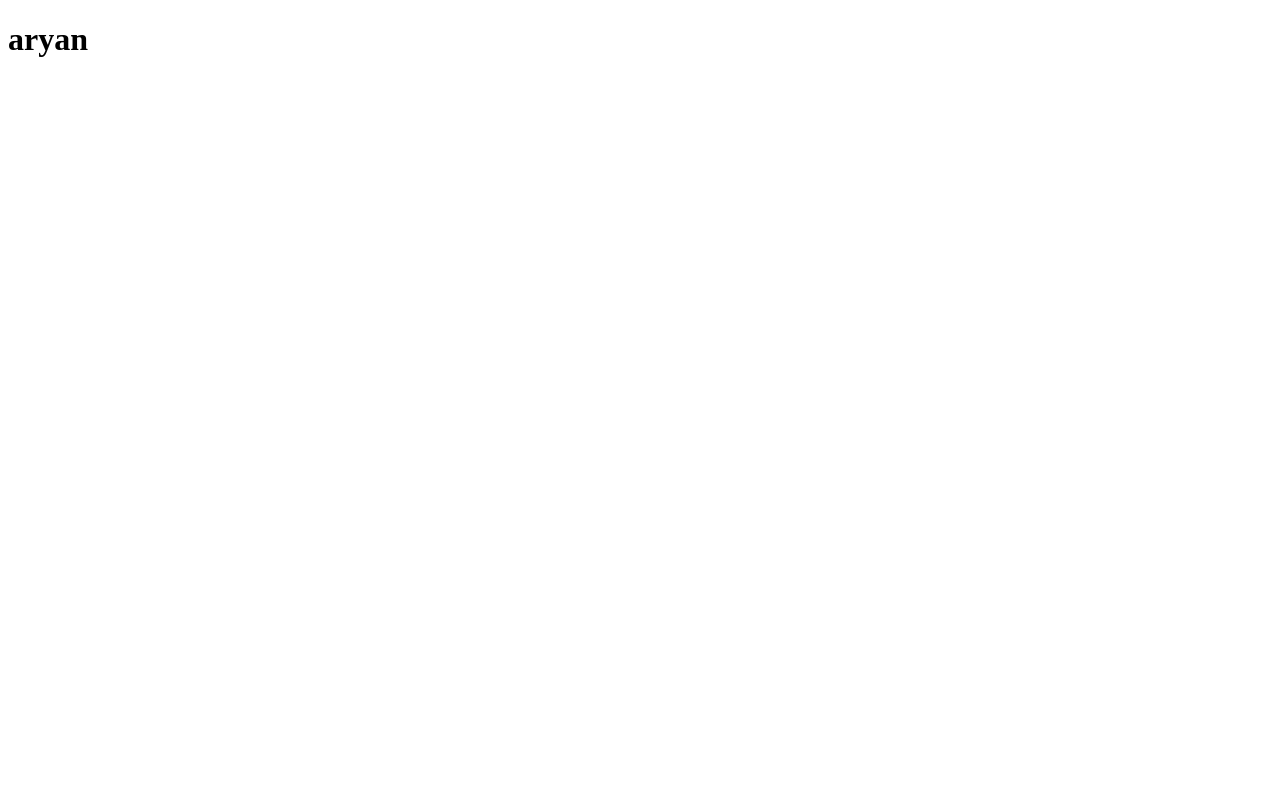
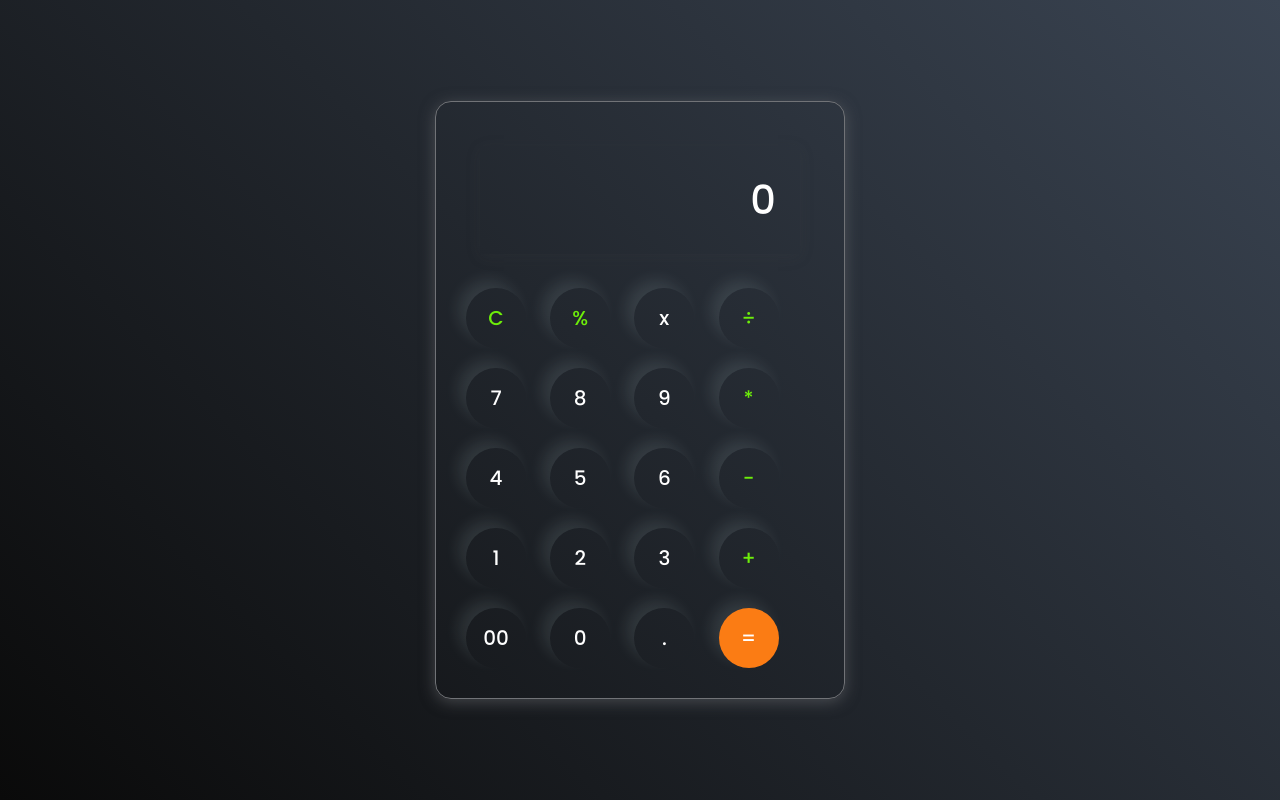
Before and after one commit to Aryanbhardwaj4224/-Calculator-, a plain HTML site: page index.html in a window 1280 px wide. Drawn offline with Linux system fonts and the light colour scheme.

Commit message:
Html and Style Done

```diff
--- a/index.html
+++ b/index.html
@@ -1,12 +1,48 @@
 <!DOCTYPE html>
 <html lang="en">
+
 <head>
     <meta charset="UTF-8">
-    <meta name="viewport" content="width=\, initial-scale=1.0">
-    <title>Document</title>
+    <meta name="viewport" content="width=device-width, initial-scale=1.0">
+    <title>Calculator - By Aryan</title>
     <link rel="stylesheet" href="style.css">
 </head>
+
 <body>
-    <h1>aryan</h1>
+    <div class="calculator">
+        <input type="text" placeholder="0">
+    <div>
+        <button class="operator-btn">C</button>
+        <button class="operator-btn">%</button>
+        <button >x</button>
+        <button class="operator-btn">÷</button>
+    </div>
+    <div>
+        <button>7</button>
+        <button>8</button>
+        <button>9</button>
+        <button class="operator-btn">*</button>
+    </div>
+    <div>
+        <button>4</button>
+        <button>5</button>
+        <button>6</button>
+        <button class="operator-btn">-</button>
+    </div>
+    <div>
+        <button>1</button>
+        <button>2</button>
+        <button>3</button>
+        <button class="operator-btn">+</button>
+    </div>
+    <div>
+        <button>00</button>
+        <button >0</button>
+        <button>.</button>
+        <button class="equal-btn">=</button>
+    </div>
+    </div>
 </body>
+<script src="script.js"></script>
+
 </html>
--- a/style.css
+++ b/style.css
@@ -0,0 +1,56 @@
+@import url("https://fonts.googleapis.com/css2?family=Poppins:ital,wght@0,100;0,200;0,300;0,400;0,500;0,600;0,700;0,800;0,900;1,100;1,200;1,300;1,400;1,500;1,600;1,700;1,800;1,900&display=swap");
+* {
+  margin: 0;
+  padding: 0;
+  box-sizing: border-box;
+  font-family: "Poppins", sans-serif;
+  font-weight: 500;
+  font-style: normal;
+}
+body {
+  width: 100%;
+  height: 100vh;
+  display: flex;
+  justify-content: center;
+  align-items: center;
+  background: linear-gradient(45deg, #0a0a0a, #3a4452);
+}
+.calculator {
+  border: 1px solid #717377;
+  padding: 20px;
+  border-radius: 16px;
+  background: transparent;
+  box-shadow: 0px 3px 15px rgba(113, 115, 119, 0.5);
+}
+input {
+  width: 320px;
+  border: none;
+  padding: 24px;
+  margin: 24px;
+  background: transparent;
+  box-shadow: 0px 3px 15px rgba(84, 84, 84, 0.1);
+  font-size: 40px;
+  text-align: right;
+  cursor: pointer;
+}
+input::placeholder{
+    color: #fff;
+}
+button{
+    border:none;
+    width: 60px;
+    height: 60px;
+    margin: 10px;
+    border-radius: 50%;
+    cursor: pointer;
+    background: transparent;
+    color: #fff;
+    font-size: 20px;
+    box-shadow: -8px -8px 15px rgba(225, 255, 255, 0.1);
+}
+.equal-btn{
+    background-color: #fb7c14;
+}
+.operator-btn{
+    color: #6dee0a;
+}
```
